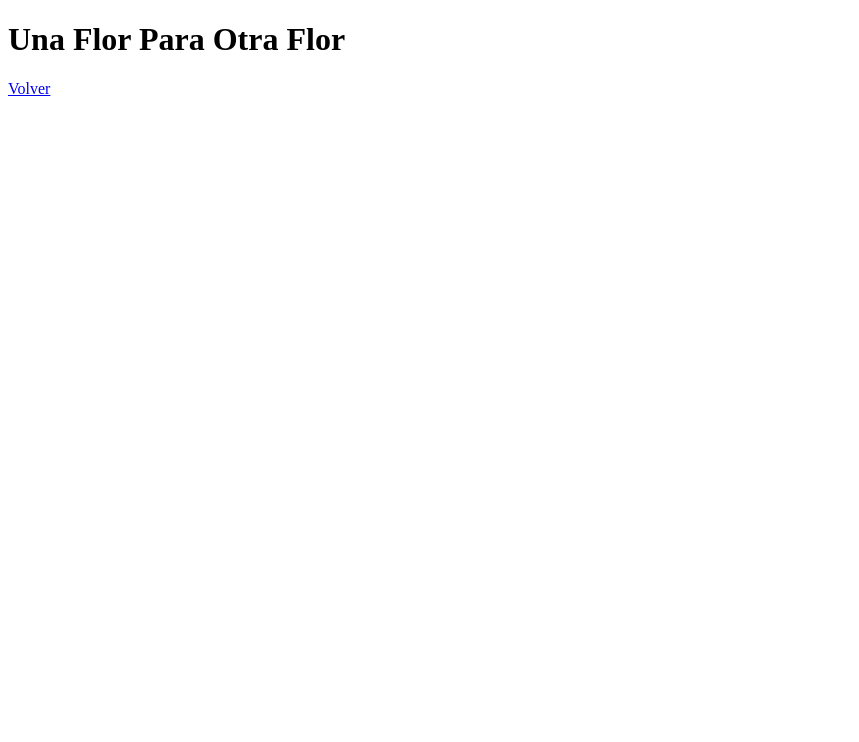
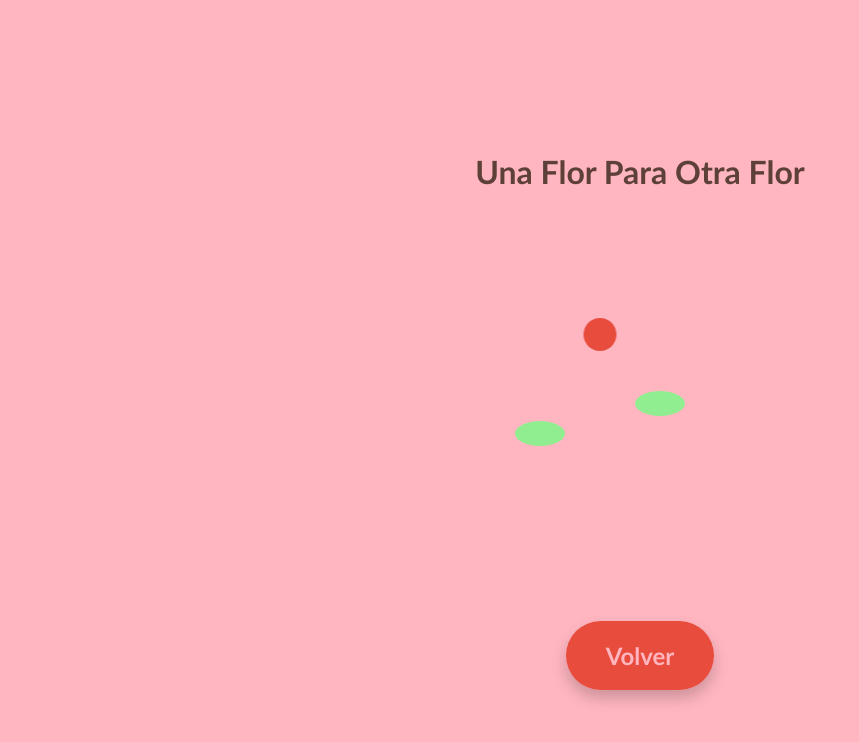
Before and after one commit to Fernando5899/Primera-pagina-wwb, a plain HTML site: page flor.html in a window 1280 px wide. Shown: the whole page, without its empty margins (0-859 px from the left). Drawn offline with Linux system fonts and the light colour scheme.

Commit message:
Camnios en .css

```diff
--- a/style.css
+++ b/style.css
@@ -0,0 +1,243 @@
+/*Palera de Colores*/
+:root {
+    --color-fondo: #FFB6C1;
+    --color-texto: #5D4037;
+    --color-acento: #E74C3C;
+    --color-boton: #FFD700;
+    --color-menta: #90EE90;
+}
+
+body {
+    background-color: var(--color-fondo);
+    color: var(--color-texto);
+    font-family:'Gill Sans', 'Gill Sans MT', Calibri, 'Trebuchet MS', sans-serif;
+    text-align: center;
+    margin: 0;
+    padding: 0;
+    overflow-x: hidden;
+    display: flex;
+    flex-direction: column;
+    min-width: 100vh;
+}
+
+.header h1 {
+    font-family: 'Dancing Script', cursive;
+    font-size: 3.5em;
+    color: var(--color-texto);
+    margin-top: 50px;
+}
+
+.seccion-inicial {
+    margin: 40px;
+    max-width: 600px;
+    padding: 0 20px;
+}
+
+.mensaje {
+    font-size: 1.4em;
+    line-height: 1.6;
+}
+
+.dedicatoria {
+    font-size: 1.2em;
+    font-weight: bold;
+    color: var(--color-acento);
+}
+
+.campo-flores {
+    position: relative;
+    width: 100%;
+    height: 150px;
+    background-image:
+        radial-gradient(circle at 10% 50%, var(--color-menta) 2px, transparent 2px),
+        radial-gradient(circle at 20% 70%, var(--color-menta) 2px, transparent 2px),
+        radial-gradient(circle at 30% 60%, var(--color-menta) 2px, transparent 2px),
+        radial-gradient(circle at 45% 85%, var(--color-menta) 2px, transparent 2px),
+        radial-gradient(circle at 60% 75%, var(--color-menta) 2px, transparent 2px),
+        radial-gradient(circle at 75% 90%, var(--color-menta) 2px, transparent 2px),
+        radial-gradient(circle at 90% 80%, var(--color-menta) 2px, transparent 2px);
+    background-size: 10% 100%;
+    animation: sway 20s infinite linear;
+}
+
+@keyframes sway {
+    0% { transform: translate(0); }
+    50% { transform: translateX(-20px); }
+    100% { transform: translateX(0); }
+}
+
+/*Botones Animados*/
+.seccion-botones {
+    display: flex;
+    justify-content: center;
+    gap: 30px;
+    margin-top: 50px;
+}
+
+.boton-animado {
+    background-color: var(--color-boton);
+    border: none;
+    border-radius: 50px;
+    padding: 20px 40px;
+    font-size: 1.5em;
+    font-weight: bold;
+    text-decoration: none;
+    color: var(--color-texto);
+    box-shadow: 0 8px 15px rgba(0, 0, 0, 0.2);
+    position: relative;
+    overflow: hidden;
+    transition: transform 0.3s ease, box-shadow 0.3s ease;
+}
+
+.boton-animado {
+    position: relative;
+    z-index: 2;
+}
+
+/*Animacion del boton*/
+.boton-animado::before {
+    content: "";
+    position: absolute;
+    top: 50%;
+    left: 50%;
+    width: 150%;
+    height: 150%;
+    background-color: rgba(255, 255, 255, 0.3);
+    border-radius: 50%;
+    transform: translate(-50%, -50%) scale(0);
+    transition: transform 0.5s ease;
+}
+
+.boton-animado:hover::before {
+    transform: translate(-50% -50%) scale(1);
+}
+
+.boton-animado:hover {
+    transform: translateY(-5px);
+    box-shadow: 0 12px 20px rgba(0, 0, 0, 0.3);
+}
+
+footer {
+    margin-top: auto;
+    padding: 20px;
+    color: var(--color-texto);
+    font-size: 0.9em;
+}
+
+.cuerpo-poema {
+    background-color: var(--color-texto);
+    color: var(--color-fondo);
+}
+
+.poema-principal {
+    display: flex;
+    flex-direction: column;
+    justify-content: center;
+    align-items: center;
+    min-height: 100vh;
+}
+
+.poema-principal h1 {
+    font-family: 'Dancing Script', cursive;
+    font-size: 3em;
+    color: var(--color-fondo);
+}
+
+.contenedor-poema {
+    max-width: 700px;
+    font-size: 1.5em;
+    line-height: 1.8;
+    margin-top: 30px;
+    padding: 30px;
+    background-color: rgba(255, 255, 255, 0.1);
+    border-radius: 15px;
+    backdrop-filter: blur(5px);
+}
+
+.cuerpo-flor {
+    background-color: var(--color-fondo);
+    display: flex;
+    flex-direction: column;
+    justify-content: center;
+    align-items: center;
+    min-height: 100vh;
+}
+
+.flor-principal h1 {
+    font-size: 2em;
+    color: var(--color-texto);
+    margin-bottom: 50px;
+}
+
+.contenedor-flor {
+    position: relative;
+    width: 250px;
+    height: 350px;
+    margin-bottom: 50px;
+}
+
+.tallo, .hoja, .petalo, .centro {
+    position: absolute;
+    background-color: var(--color-menta);
+    transform-origin: bottom center;
+    animation-timing-function: cubic-bezier(0.68, -0.55, 0.27, 1.55);
+    animation-fill-mode: forwards;
+}
+
+.hoja {
+    width: 50px;
+    height: 25px;
+    background-color: var(--color-menta);
+    border-radius: 50%;
+    animation: growLeaf 1.5s 1.5s ease forwards;
+}
+
+.hoja-1 { left: 40px; top: 180px; transform: rotate(-30deg) scale(0); }
+.hoja-2 { right: 40px; top: 150px; transform: rotate(30deg) scale(0); }
+
+.petalo {
+    width: 80px;
+    height: 60px;
+    background-color: var(--color-amarillo-flor);
+    border-radius: 50%;
+    opacity: 0;
+    animation: appearPetal 1s 2s ease forwards;
+}
+
+.petalo-1 { top: 30px; left: 80px; transform: rotate(0deg); }
+.petalo-2 { top: 60px; left: 10px; transform: rotate(90deg); }
+.petalo-3 { top: 60px; left: 150px; transform: rotate(270deg); }
+.petalo-4 { top: 100px; left: 80px; transform: rotate(180deg); }
+
+.centro {
+    width: 30px;
+    height: 30px;
+    background-color: var(--color-acento);
+    border-radius: 50%;
+    top: 80px;
+    left: 110px;
+    opacity: 0;
+    animation: appearCenter 0.5s 2.5s ease forwards;
+}
+
+@keyframes growStem {
+    to { height: 250px; }
+}
+
+@keyframes growLeaf {
+    to { transform: scale(1); }
+}
+
+@keyframes appearPetal {
+    to { opacity: 1; transform: scale(1.1); }
+}
+
+@keyframes appearCenter {
+    to { opacity: 1; transform: scale(1.1); }
+}
+
+.boton-regreso {
+    background-color: var(--color-acento);
+    color: var(--color-fondo);
+    margin-top: 50px;
+}
```
Also changed, not shown: index.html (+2 -0 lines).
